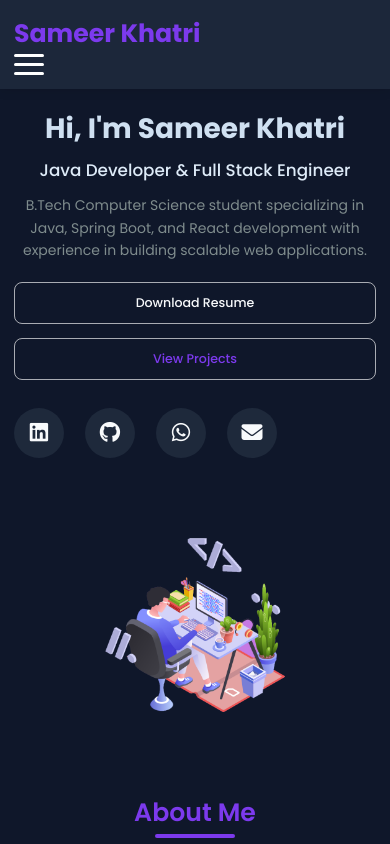
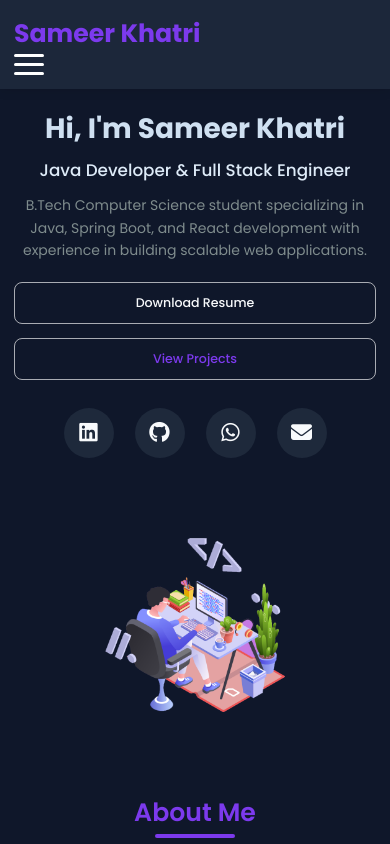
Before and after one commit to Sameerdev512/My-Portfolio, a plain HTML site: page index.html in a window 390 px wide. Shown: the top 844 px of the page. Drawn offline with Linux system fonts and the light colour scheme.

Commit message:
made responsive the UI

```diff
--- a/style.css
+++ b/style.css
@@ -251,9 +251,7 @@ border: 1px solid rgba(255, 255, 255, 0.642);
     transition: background-color 0.3s;
 }
 
-.social-links{
-    justify-content: start;
-}
+
 
 /* Primary button */
 .btn-primary {
@@ -728,6 +726,12 @@ footer p {
     .section-title {
         font-size: 2rem;
     }
+        .social-links {
+            display: flex;
+            justify-content: center;
+            gap: 1.5rem;
+            margin-top: 2rem;
+        }
 }
 
 @media (max-width: 576px) {
```
